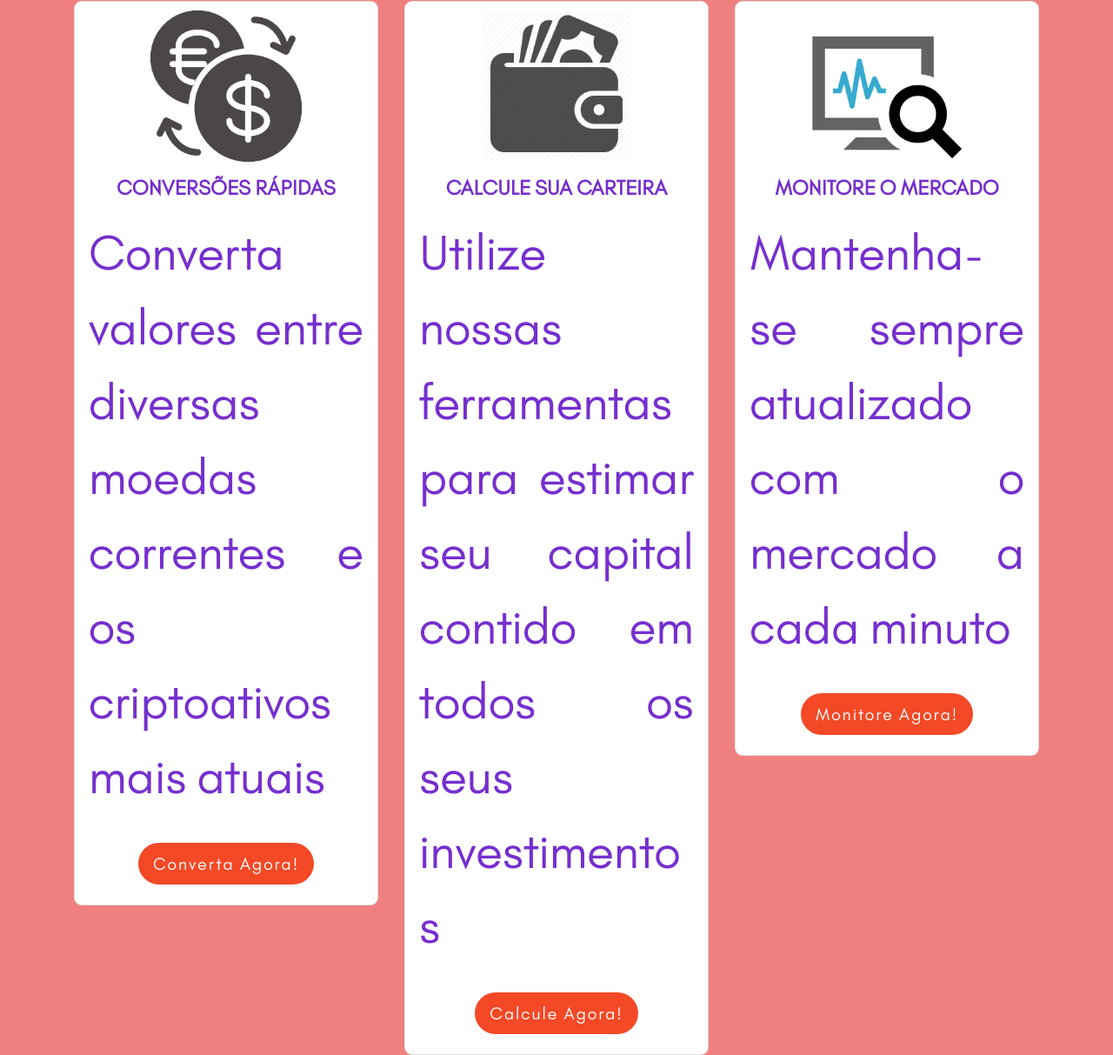
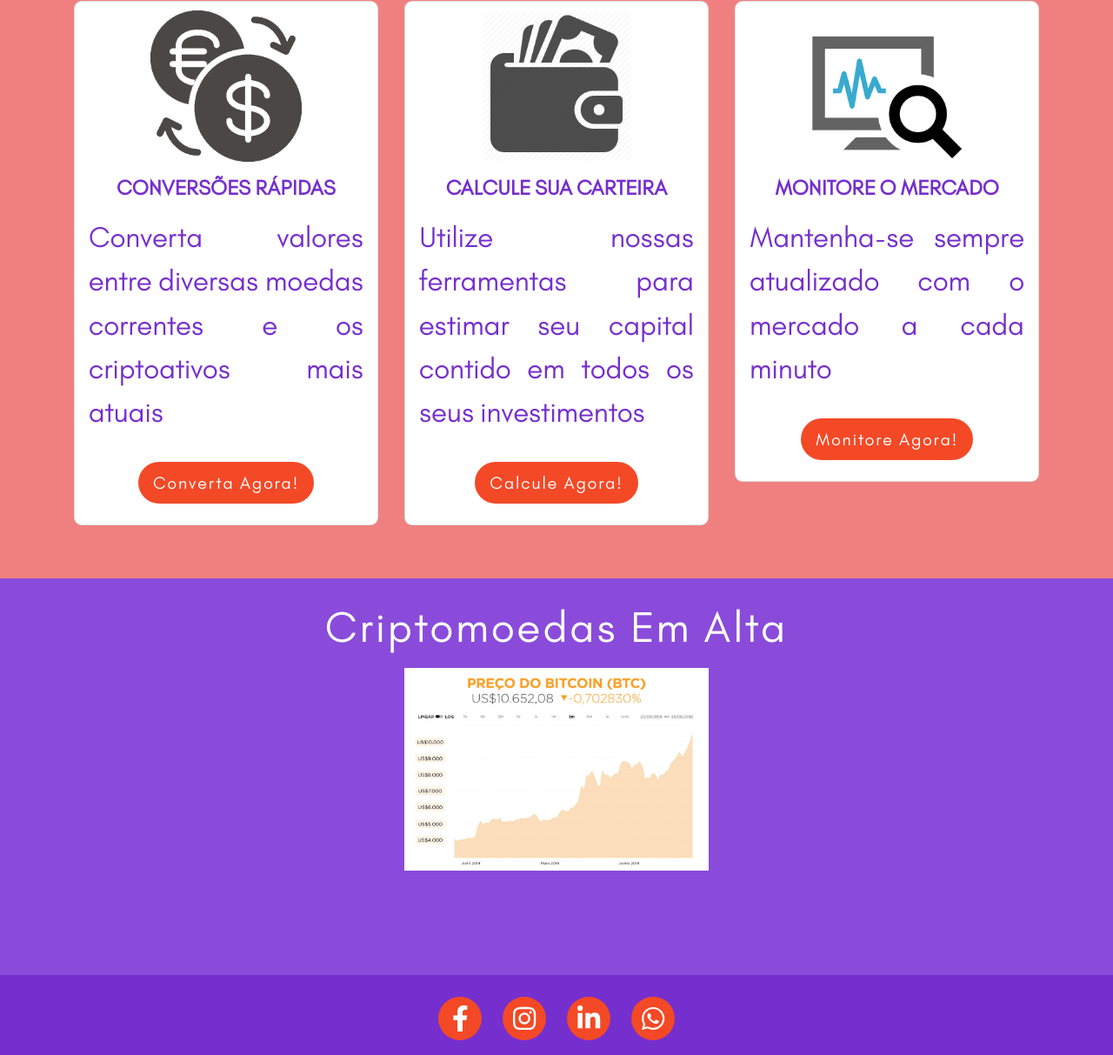
Before and after one commit to ICEI-PUC-Minas-PMV-ADS/crypto-conversor, a website: page src/index.html in a window 1280 px wide. Shown: the part 766-1979 px from the top of the page at 87% size. Drawn offline with nearby package versions, Linux system fonts and the light colour scheme.

Commit message:
Update style.css

```diff
--- a/src/css/style.css
+++ b/src/css/style.css
@@ -237,7 +237,7 @@ input {
 .card-text-custom{
     color: #752fce;
     text-align: justify;
-    font-size: 1.2em;
+    font-size: 0.7em;
 }
 .grafico{
     display: flex;
```
